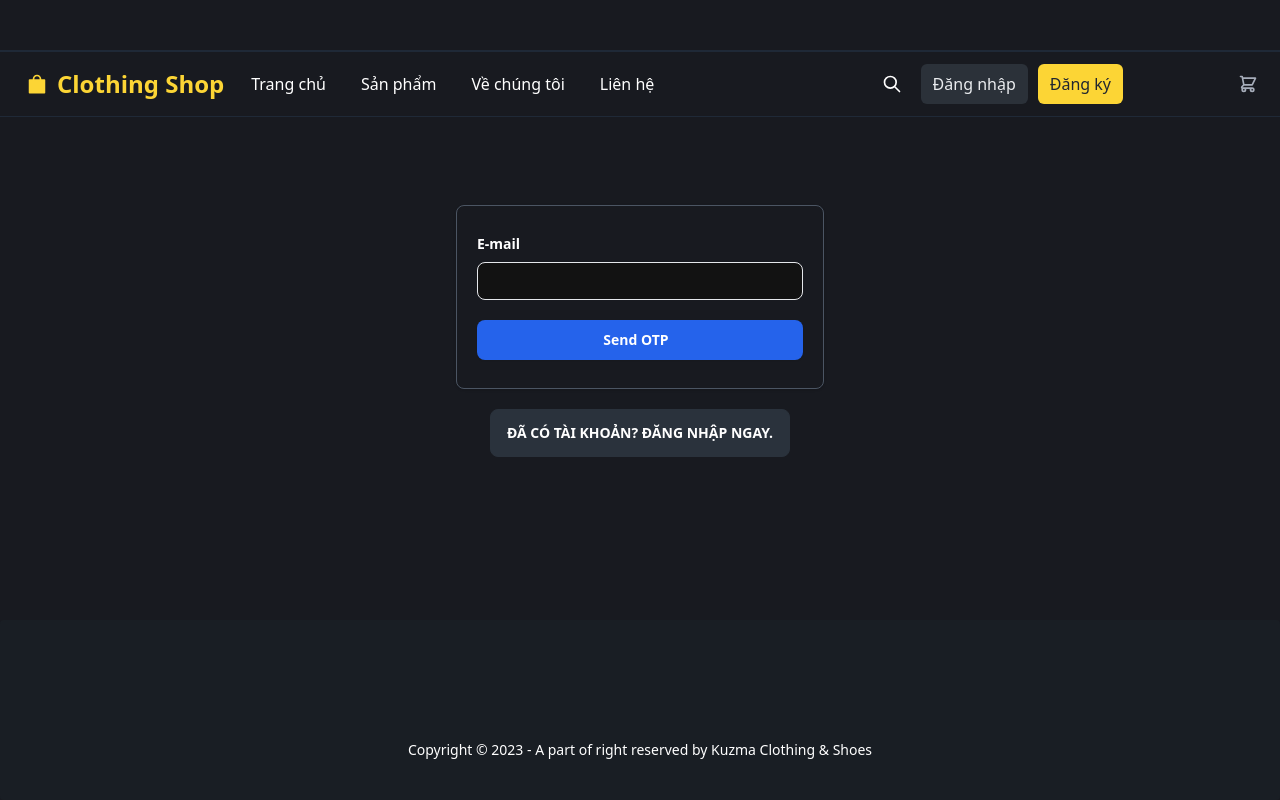
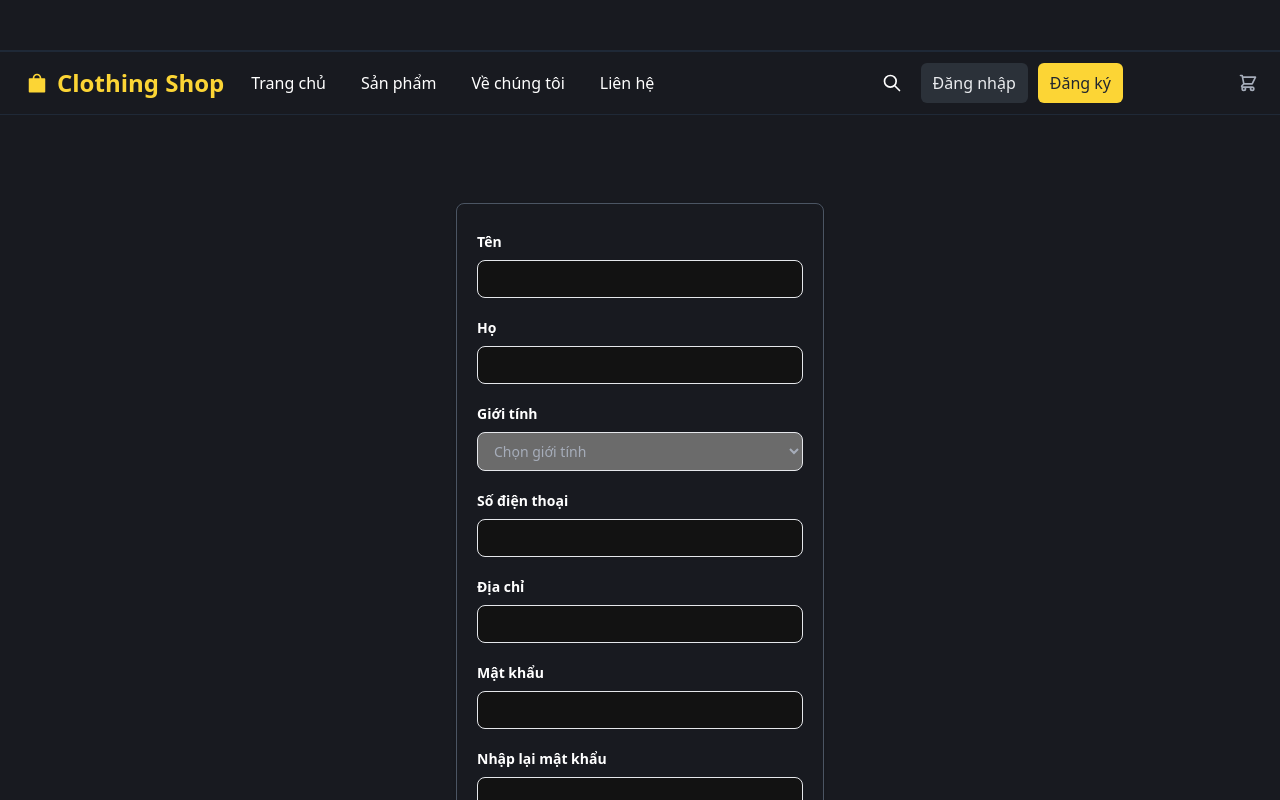
Before and after one commit to bobbibao/e-commerce-frontend, a React (Vite) app: page /register in a window 1280 px wide. Shown: the top 800 px of the page. Built offline with nearby package versions, Linux system fonts and the light colour scheme; some icons are missing.

Commit message:
Update login and register

```diff
--- a/src/pages/Login.jsx
+++ b/src/pages/Login.jsx
@@ -7,7 +7,6 @@ import { store } from "../store";
 import { loginUser, logoutUser } from "../features/auth/authSlice";
 import { GoogleLogin } from 'react-google-login';
 
-  const CLIENT_ID = '429897939884-mgl80q7jld0nq598s0s9a28sund1ofdl.apps.googleusercontent.com';
 const Login = () => {
   const [email, setEmail] = useState("");
   const [password, setPassword] = useState("");
@@ -161,11 +160,13 @@ const Login = () => {
           </div>
           <div className="py-5 text-center">
           <GoogleLogin
-        clientId={CLIENT_ID}
+        clientId={"429897939884-dg83gmcgcikr0u80p5jgs8d0884ip32o.apps.googleusercontent.com"}
         buttonText="Login with Google"
         onSuccess={handleLoginSuccess}
         onFailure={handleLoginFailure}
-        cookiePolicy={'single_host_origin'}
+        cookiePolicy={
+          "single_host_origin"
+        }
         isSignedIn={true} // Tự động đăng nhập người dùng nếu họ đã đăng nhập trước đó
       />
             <Link
--- a/src/pages/Register.jsx
+++ b/src/pages/Register.jsx
@@ -5,7 +5,7 @@ import { nanoid } from "nanoid";
 import { toast } from "react-toastify";
 
 const Register = () => {
-  const [step, setStep] = useState(1);
+  const [step, setStep] = useState(3);
   const [email, setEmail] = useState("");
   const [otp, setOtp] = useState("");
   const [name, setName] = useState("");
```
